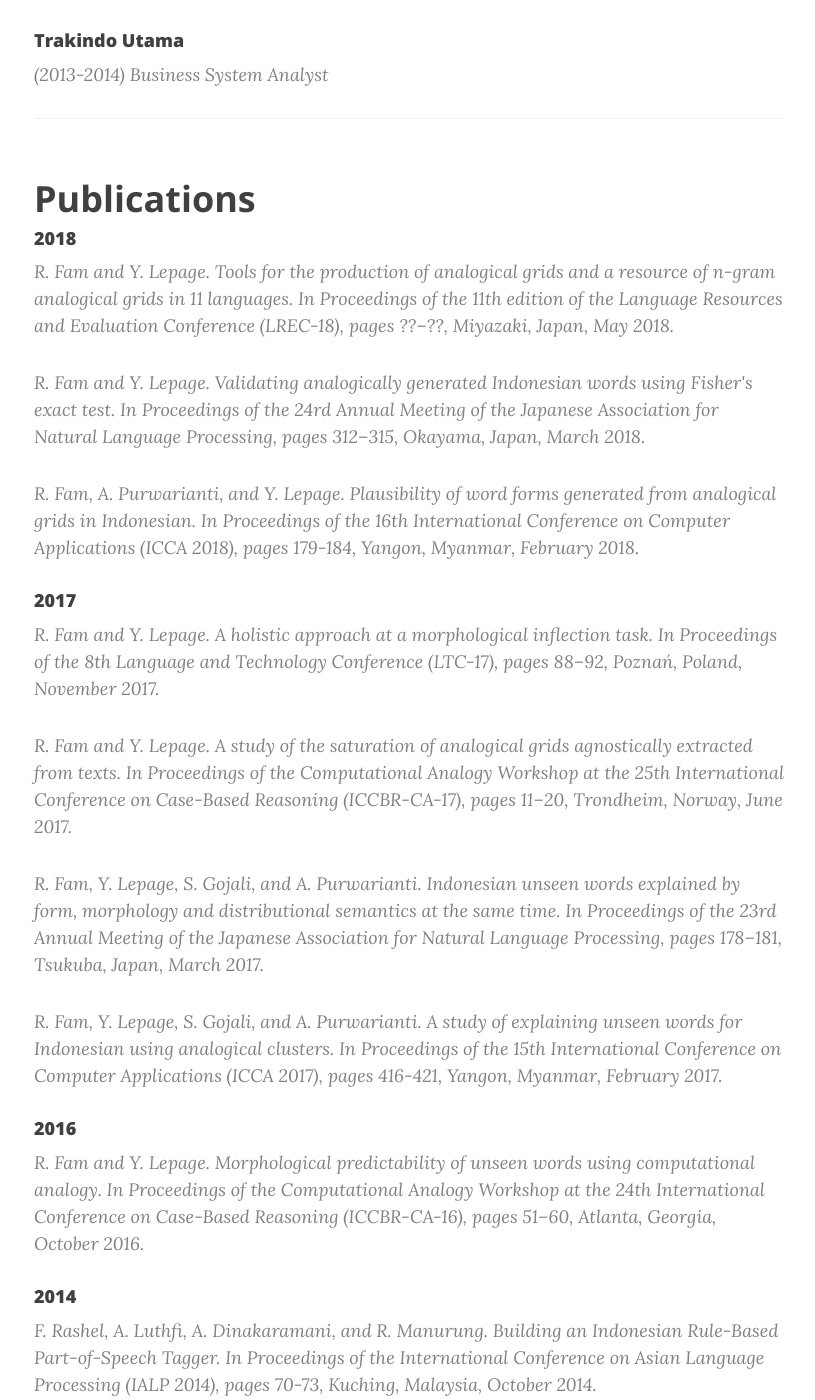
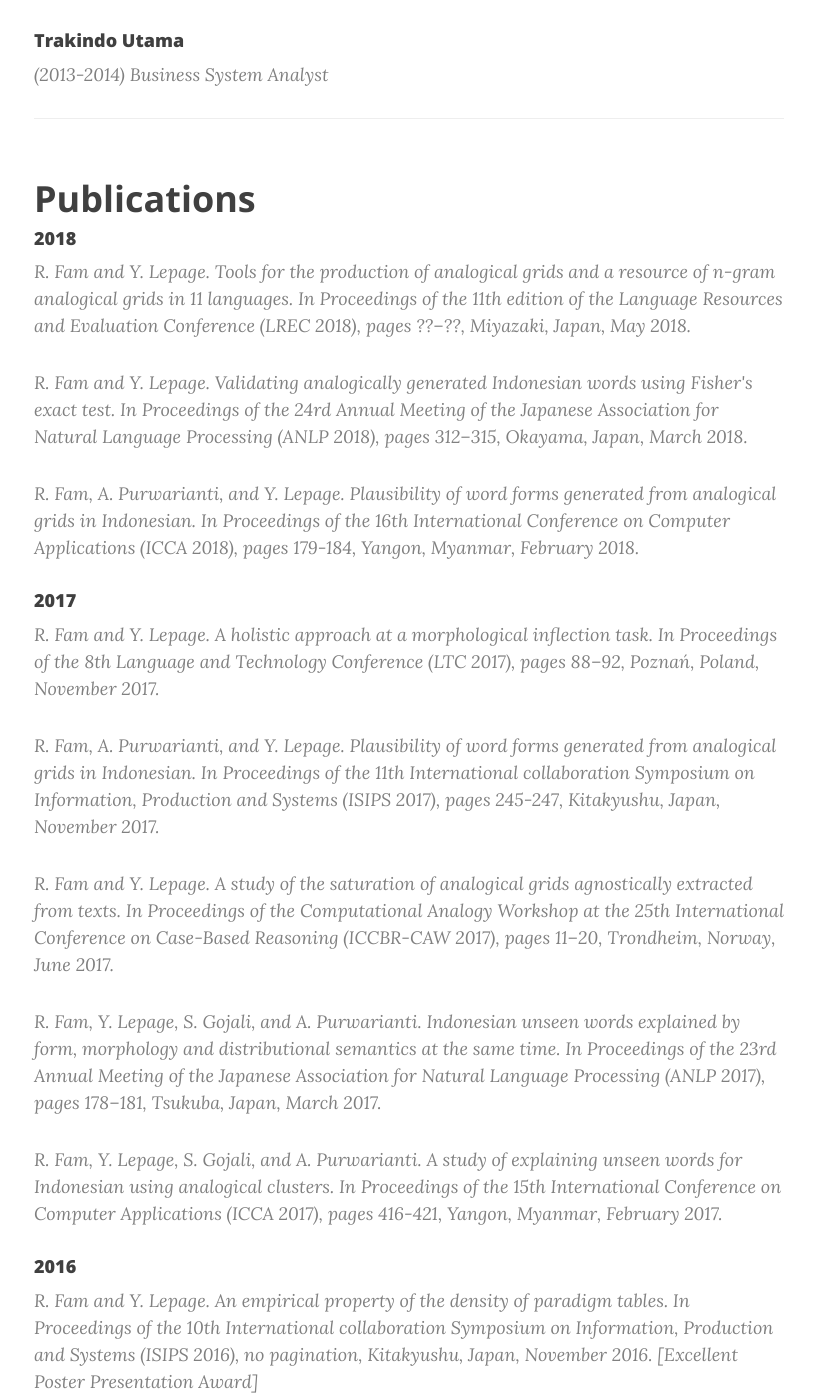
Before and after one commit to famrashel/famrashel.github.io, a Jekyll site: the page built from profile.html, in a window 1280 px wide and 1400 px high, scrolled down 1576 px. Shown: the whole window, without its empty margins (231-1046 px from the left). Built offline with Jekyll 4.4.1, drawn with Linux system fonts in a browser that asks for light colours; nearby versions of some CDN libraries; some of the changed text lies outside the part shown.

Commit message:
Update publications

```diff
--- a/profile.html
+++ b/profile.html
@@ -67,30 +67,36 @@ header-img: "img/about-bg.jpg"
     <h2 class="section-heading">Publications</h2>
     <h4 class="post-subtitle">2018</h4>
         <p class="post-meta">
-            R. Fam and Y. Lepage. Tools for the production of analogical grids and a resource of n-gram analogical grids in 11 languages. In Proceedings of the 11th edition of the Language Resources and Evaluation Conference (LREC-18), pages ??–??, Miyazaki, Japan, May 2018.
+            R. Fam and Y. Lepage. Tools for the production of analogical grids and a resource of n-gram analogical grids in 11 languages. In Proceedings of the 11th edition of the Language Resources and Evaluation Conference (LREC 2018), pages ??–??, Miyazaki, Japan, May 2018.
         </p>
         <p class="post-meta">
-            R. Fam and Y. Lepage. Validating analogically generated Indonesian words using Fisher's exact test. In Proceedings of the 24rd Annual Meeting of the Japanese Association for Natural Language Processing, pages 312–315, Okayama, Japan, March 2018.
+            R. Fam and Y. Lepage. Validating analogically generated Indonesian words using Fisher's exact test. In Proceedings of the 24rd Annual Meeting of the Japanese Association for Natural Language Processing (ANLP 2018), pages 312–315, Okayama, Japan, March 2018.
         </p>
         <p class="post-meta">
             R. Fam, A. Purwarianti, and Y. Lepage. Plausibility of word forms generated from analogical grids in Indonesian. In Proceedings of the 16th International Conference on Computer Applications (ICCA 2018), pages 179-184, Yangon, Myanmar, February 2018.
         </p>
     <h4 class="post-subtitle">2017</h4>
         <p class="post-meta">
-            R. Fam and Y. Lepage. A holistic approach at a morphological inflection task. In Proceedings of the 8th Language and Technology Conference (LTC-17), pages 88–92, Poznań, Poland, November 2017.
+            R. Fam and Y. Lepage. A holistic approach at a morphological inflection task. In Proceedings of the 8th Language and Technology Conference (LTC 2017), pages 88–92, Poznań, Poland, November 2017.
         </p>
         <p class="post-meta">
-            R. Fam and Y. Lepage. A study of the saturation of analogical grids agnostically extracted from texts. In Proceedings of the Computational Analogy Workshop at the 25th International Conference on Case-Based Reasoning (ICCBR-CA-17), pages 11–20, Trondheim, Norway, June 2017.
+            R. Fam, A. Purwarianti, and Y. Lepage. Plausibility of word forms generated from analogical grids in Indonesian. In Proceedings of the 11th International collaboration Symposium on Information, Production and Systems (ISIPS 2017), pages 245-247, Kitakyushu, Japan, November 2017.
         </p>
         <p class="post-meta">
-            R. Fam, Y. Lepage, S. Gojali, and A. Purwarianti. Indonesian unseen words explained by form, morphology and distributional semantics at the same time. In Proceedings of the 23rd Annual Meeting of the Japanese Association for Natural Language Processing, pages 178–181, Tsukuba, Japan, March 2017.
+            R. Fam and Y. Lepage. A study of the saturation of analogical grids agnostically extracted from texts. In Proceedings of the Computational Analogy Workshop at the 25th International Conference on Case-Based Reasoning (ICCBR-CAW 2017), pages 11–20, Trondheim, Norway, June 2017.
+        </p>
+        <p class="post-meta">
+            R. Fam, Y. Lepage, S. Gojali, and A. Purwarianti. Indonesian unseen words explained by form, morphology and distributional semantics at the same time. In Proceedings of the 23rd Annual Meeting of the Japanese Association for Natural Language Processing (ANLP 2017), pages 178–181, Tsukuba, Japan, March 2017.
         </p>
         <p class="post-meta">
             R. Fam, Y. Lepage, S. Gojali, and A. Purwarianti. A study of explaining unseen words for Indonesian using analogical clusters. In Proceedings of the 15th International Conference on Computer Applications (ICCA 2017), pages 416-421, Yangon, Myanmar, February 2017.
         </p>
     <h4 class="post-subtitle">2016</h4>
         <p class="post-meta">
-            R. Fam and Y. Lepage. Morphological predictability of unseen words using computational analogy. In Proceedings of the Computational Analogy Workshop at the 24th International Conference on Case-Based Reasoning (ICCBR-CA-16), pages 51–60, Atlanta, Georgia, October 2016.
+            R. Fam and Y. Lepage. An empirical property of the density of paradigm tables. In Proceedings of the 10th International collaboration Symposium on Information, Production and Systems (ISIPS 2016), no pagination, Kitakyushu, Japan, November 2016. [Excellent Poster Presentation Award]
+        </p>
+        <p class="post-meta">
+            R. Fam and Y. Lepage. Morphological predictability of unseen words using computational analogy. In Proceedings of the Computational Analogy Workshop at the 24th International Conference on Case-Based Reasoning (ICCBR-CA 2016), pages 51–60, Atlanta, Georgia, October 2016.
         </p>
     <h4 class="post-subtitle">2014</h4>
         <p class="post-meta">
@@ -104,7 +110,7 @@ header-img: "img/about-bg.jpg"
         </p>
     <h4 class="post-subtitle">2013</h4>
         <p class="post-meta">
-            F. Rashel and R. Manurung. Poetry Generation for Bahasa Indonesia using a Constraint Satisfaction Approach. In Proceedings of the 5th International Conference on on Advanced Computer Science and Information Systems (ICACSIS 2013), pages 219-224, Bali, Indonesia, June 2013.
+            F. Rashel and R. Manurung. Poetry Generation for Bahasa Indonesia using a Constraint Satisfaction Approach. In Proceedings of the 5th International Conference on on Advanced Computer Science and Information Systems (ICACSIS 2013), pages 219-224, Bali, Indonesia, June 2013. [Best Session Presenter Award]
         </p>
 </div>
 <hr>
```
